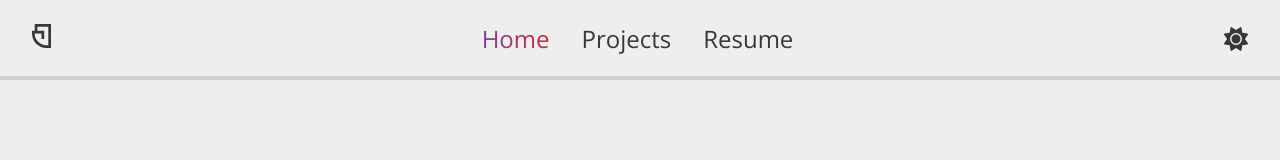
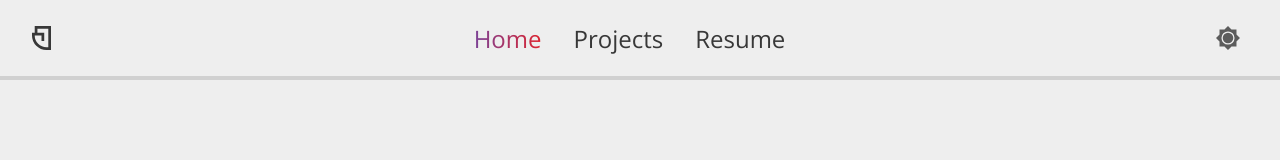
Before and after one commit to josband/josband.github.io, a React (Create React App) app in the folder client/: page / in a window 1280 px wide. Shown: the top 160 px of the page. Built offline with nearby package versions, Linux system fonts and the light colour scheme.

Commit message:
Added Animated Spinner

```diff
--- a/client/src/components/NavBar.css
+++ b/client/src/components/NavBar.css
@@ -7,6 +7,7 @@
   fill: var(--clr-text);
   height: 1.5rem;
   width: auto;
+  display: block;
 }
 
 .theme-toggle {
--- a/client/src/components/NavBar.tsx
+++ b/client/src/components/NavBar.tsx
@@ -1,34 +1,9 @@
-import { useEffect, useState } from "react";
 import { NavLink } from "react-router-dom";
-import { FontAwesomeIcon } from "@fortawesome/react-fontawesome";
-import { faSun, faMoon } from "@fortawesome/free-solid-svg-icons";
-import { enableDarkTheme, enableLightTheme } from "../util/DarkTheme";
-import { getCookie } from "../util/Cookie";
 import { ReactComponent as Logo } from "../assets/logo.svg";
+import ThemeToggle from "./ThemeToggle";
 import "./NavBar.css";
 
 const NavBar: React.FC = () => {
-  // Refer to this for why called twice: https://stackoverflow.com/questions/62106596/reactjs-setstate-being-called-twice-in-a-function-called-once-why
-  const [darkTheme, setDarkTheme] = useState<boolean>(() => {
-    // Check if cookie does not exist, if not, check what the user's preferred theme is
-    const cookieVal = getCookie("theme");
-
-    // Use prefered theme if not cookie exists
-    if (cookieVal === "")
-      return (
-        window.matchMedia &&
-        window.matchMedia("(prefers-color-scheme: dark)").matches
-      );
-
-    // If cookie does exist, return whether the cookie value is equal to dark or not
-    return cookieVal === "dark";
-  });
-
-  // Runs on the mounting of the component
-  useEffect(() => {
-    darkTheme ? enableDarkTheme() : enableLightTheme();
-  }, [darkTheme]);
-
   return (
     <header className="primary-header">
       <div className="logo">
@@ -78,12 +53,13 @@ const NavBar: React.FC = () => {
         </ul>
       </nav>
 
-      <div className="theme-toggle" title="Toggle Theme">
+      <ThemeToggle />
+      {/* <div className="theme-toggle" title="Toggle Theme">
         <FontAwesomeIcon
           icon={darkTheme ? faMoon : faSun}
           onClick={() => setDarkTheme(!darkTheme)}
         />
-      </div>
+      </div> */}
     </header>
   );
 };
--- /dev/null
+++ b/client/src/components/ThemeToggle.css
@@ -0,0 +1,121 @@
+#theme-toggle {
+  cursor: pointer;
+  background: 0;
+  border: 0;
+  opacity: 0.8;
+  padding: 0.5rem;
+  margin: 0 2rem;
+  border-radius: 50%;
+  position: relative;
+  isolation: isolate;
+}
+
+#theme-toggle svg {
+  fill: var(--clr-text);
+  height: 1.5rem;
+  width: auto;
+  display: block;
+}
+
+#theme-toggle::before {
+  content: "";
+  position: absolute;
+  inset: 0;
+  background: hsl(0 0% 50% / 0.2);
+  border-radius: inherit;
+  transform: scale(0);
+  opacity: 0;
+  z-index: -1;
+}
+
+.light-theme #theme-toggle::before {
+  animation: pulseToLight 650ms ease-out;
+}
+
+.dark-theme #theme-toggle::before {
+  animation: pulseToDark 650ms ease-out;
+}
+
+#theme-toggle::after {
+  /* content: attr(aria-label); */
+  position: absolute;
+  color: var(--clr-main);
+  background: var(--clr-text);
+  width: max-content;
+  font-size: 0.75rem;
+  left: -100%;
+  right: 0;
+  top: 95%;
+  margin: 0 auto;
+  padding: 0.5em 1em;
+  border-radius: 0.125em;
+  opacity: 0;
+  transform: scale(0);
+  transform-origin: top;
+  transition: transform 0ms linear 100ms, opacity 100ms linear;
+}
+
+#theme-toggle:hover
+/* #theme-toggle:focus */ {
+  outline: 0;
+  opacity: 1;
+  background: hsl(0 0% 50% / 0.15);
+}
+
+#theme-toggle:hover::after
+/* #theme-toggle:focus-visible::after */ {
+  opacity: 0.7;
+  transform: scale(1);
+  transition: transform 70ms linear, opacity 70ms linear;
+}
+
+.toggle-circle {
+  transition: transform 500ms ease-out;
+}
+
+.dark-theme .toggle-circle {
+  transform: translateX(-15%);
+}
+
+.toggle-sun {
+  transform-origin: center center;
+  transition: transform 750ms cubic-bezier(0.11, 0.14, 0.29, 1.32);
+}
+
+.dark-theme .toggle-sun {
+  transform: rotate(0.5turn);
+}
+
+@keyframes pulseToLight {
+  0% {
+    transform: scale(0);
+    opacity: 0.5;
+  }
+  10% {
+    transform: scale(1);
+  }
+  75% {
+    opacity: 1;
+  }
+  100% {
+    opacity: 0;
+    transform: scale(1);
+  }
+}
+
+@keyframes pulseToDark {
+  0% {
+    transform: scale(0);
+    opacity: 0.5;
+  }
+  10% {
+    transform: scale(1);
+  }
+  75% {
+    opacity: 1;
+  }
+  100% {
+    opacity: 0;
+    transform: scale(1);
+  }
+}
--- /dev/null
+++ b/client/src/components/ThemeToggle.tsx
@@ -0,0 +1,40 @@
+import { useEffect, useState } from "react";
+import { ReactComponent as Spinner } from "../assets/theme-spinner.svg";
+import { getCookie } from "../util/Cookie";
+import { enableDarkTheme, enableLightTheme } from "../util/DarkTheme";
+import "./ThemeToggle.css";
+
+const ThemeToggle = () => {
+  // Refer to this for why called twice: https://stackoverflow.com/questions/62106596/reactjs-setstate-being-called-twice-in-a-function-called-once-why
+  const [darkTheme, setDarkTheme] = useState<boolean>(() => {
+    // Check if cookie does not exist, if not, check what the user's preferred theme is
+    const cookieVal = getCookie("theme");
+
+    // Use prefered theme if not cookie exists
+    if (cookieVal === "")
+      return (
+        window.matchMedia &&
+        window.matchMedia("(prefers-color-scheme: dark)").matches
+      );
+
+    // If cookie does exist, return whether the cookie value is equal to dark or not
+    return cookieVal === "dark";
+  });
+
+  // Runs on the mounting of the component
+  useEffect(() => {
+    darkTheme ? enableDarkTheme() : enableLightTheme();
+  }, [darkTheme]);
+
+  return (
+    <button
+      id="theme-toggle"
+      aria-label="Toggle Theme"
+      onClick={() => setDarkTheme(!darkTheme)}
+    >
+      <Spinner />
+    </button>
+  );
+};
+
+export default ThemeToggle;
```
Also changed, not shown: client/src/assets/theme-spinner.svg (added).
